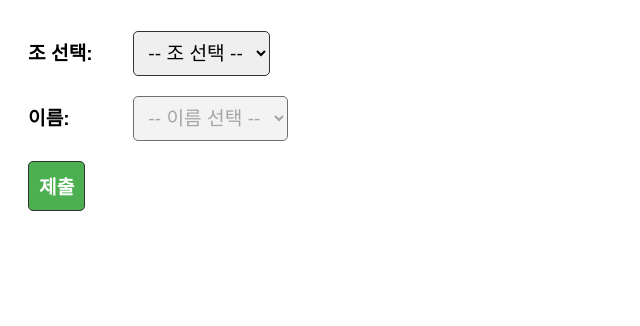
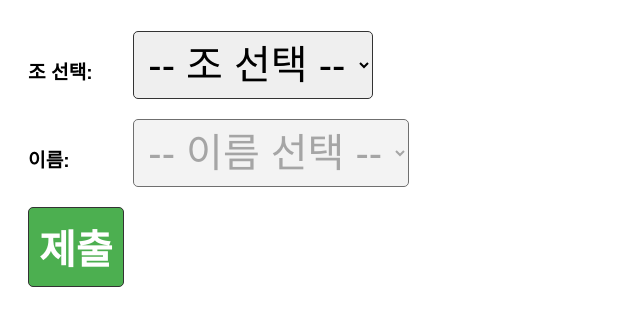
Before and after one commit to sz7ln/team-eval, a plain HTML site: page index.html in a window 1280 px wide. Shown: the part 96-422 px from the top of the page, without its empty margins (0-640 px from the left). Drawn offline with Linux system fonts and the light colour scheme.

Commit message:
index.html

```diff
--- a/index.html
+++ b/index.html
@@ -8,7 +8,7 @@
     select, input, button {
       margin: 10px 0;
       padding: 10px;
-      font-size: 1.2rem;
+      font-size: 2.5rem;
       border-radius: 5px;
       border: 1.5px solid #333;
     }
@@ -28,7 +28,7 @@
     label {
       display: inline-block;
       width: 100px;
-      font-weight: 600;
+      font-weight: 700;
     }
   </style>
 </head>
```
